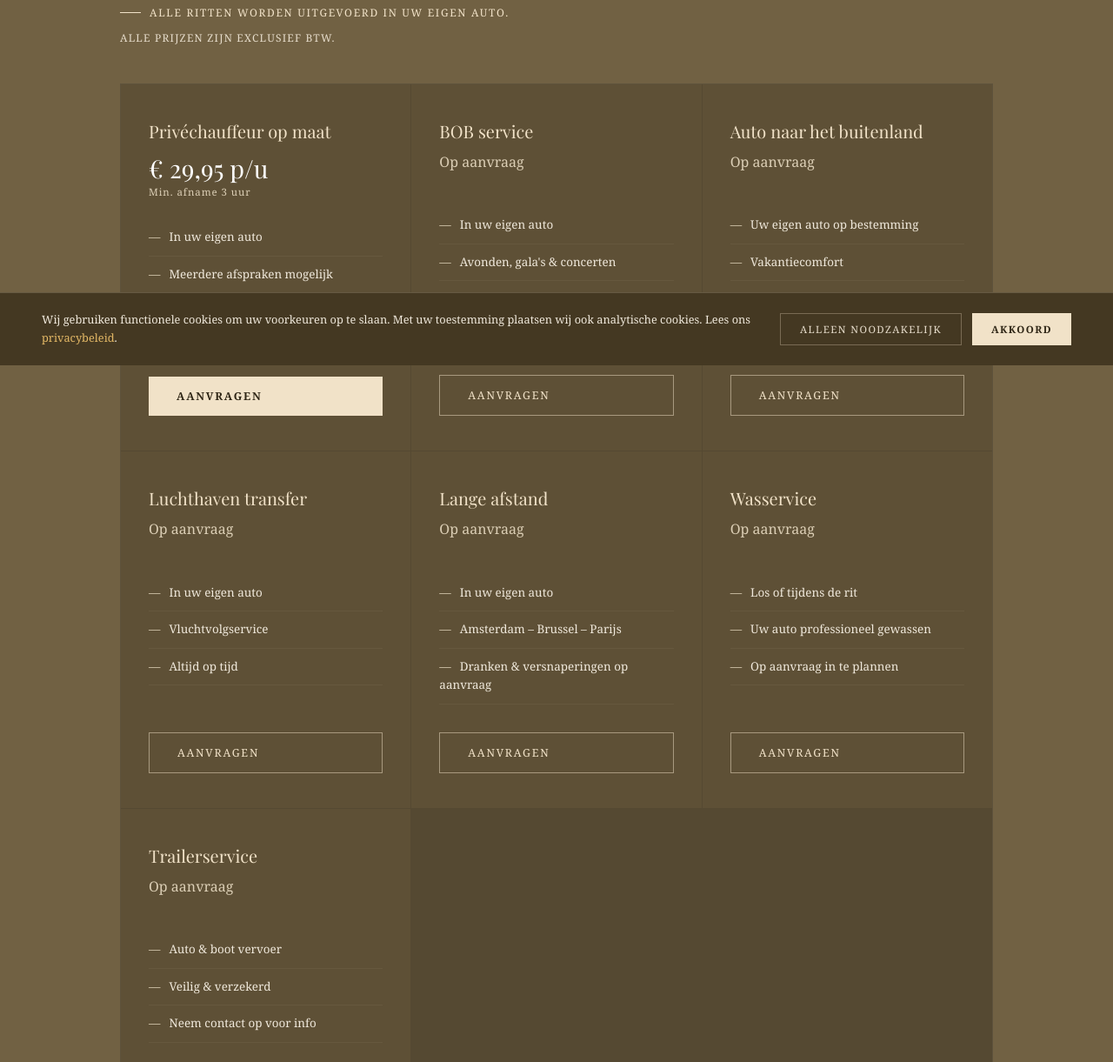
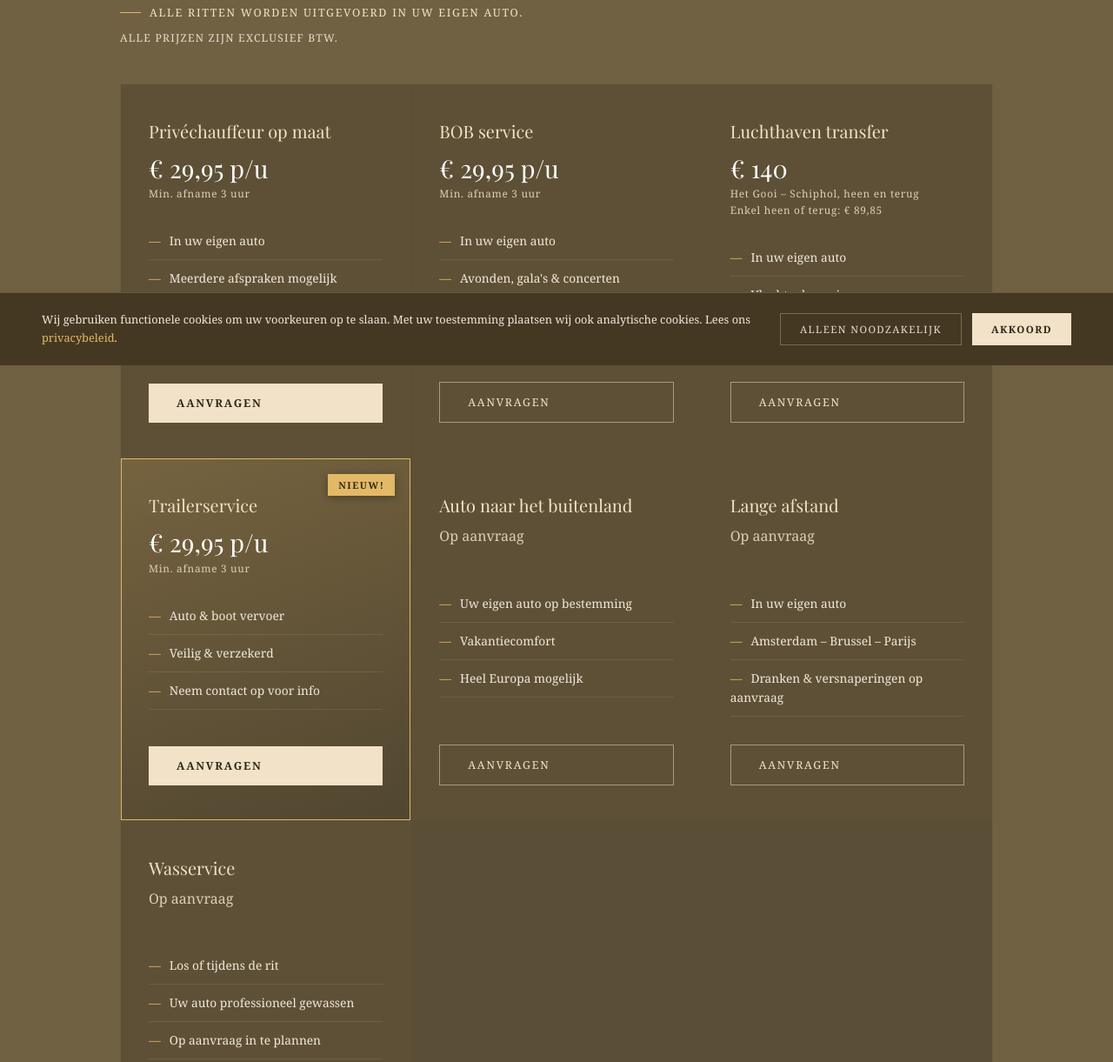
Before and after one commit to ottenwebstudios/Vlist-Otten, a plain HTML site: page tarieven.html in a window 1280 px wide. Shown: the part 380-1601 px from the top of the page at 87% size. Drawn offline with nearby package versions, Linux system fonts and the light colour scheme; a web font is replaced by a local one.

Commit message:
Update tarieven.html

```diff
--- a/tarieven.html
+++ b/tarieven.html
@@ -4,7 +4,7 @@
   <meta charset="UTF-8" />
   <meta name="viewport" content="width=device-width, initial-scale=1.0, viewport-fit=cover" />
   <meta name="description" content="Bekijk de tarieven van Vlist – Otten Chauffeursdiensten. Transparante prijzen, altijd in uw eigen auto." />
-  <meta name="theme-color" content="#1e1810" />
+  <meta name="theme-color" content="#443822" />
   <title>Tarieven – Vlist Otten</title>
   <link rel="icon" type="image/x-icon" href="favicon.ico" />
   <link rel="apple-touch-icon" href="images/apple-touch-icon.png" />
@@ -14,28 +14,21 @@
   <link rel="stylesheet" href="style.css" />
   <style>
     body { padding-top: 80px; }
-    .own-car-notice {
-      display:inline-flex; align-items:center; gap:10px;
-      font-size:.75rem; letter-spacing:.14em; text-transform:uppercase;
-      color:var(--gold); margin-bottom:12px;
-    }
-    .own-car-notice::before { content:''; display:block; width:24px; height:1px; background:var(--gold); }
-    .btw-notice {
-      font-size:.75rem; letter-spacing:.1em; text-transform:uppercase;
-      color:var(--text-muted); margin-bottom:44px; display:block;
-    }
-    .tarieven-grid { display:grid; grid-template-columns:repeat(3,1fr); gap:1px; background:rgba(0,0,0,.25); border:1px solid rgba(203,190,174,.08); margin-bottom:48px; }
+    .own-car-notice { display:inline-flex; align-items:center; gap:10px; font-size:.78rem; letter-spacing:.14em; text-transform:uppercase; color:var(--gold); margin-bottom:12px; }
+    .own-car-notice::before { content:''; display:block; width:24px; height:1px; background:var(--accent); }
+    .btw-notice { font-size:.76rem; letter-spacing:.1em; text-transform:uppercase; color:var(--text-muted); margin-bottom:44px; display:block; }
+    .tarieven-grid { display:grid; grid-template-columns:repeat(3,1fr); gap:1px; background:rgba(0,0,0,.2); border:1px solid rgba(241,226,200,.1); margin-bottom:40px; }
     .tarief-card { background:var(--bg-dk); padding:40px 32px; display:flex; flex-direction:column; transition:background .3s; }
-    .tarief-card:hover { background:rgba(0,0,0,.18); }
-    .tarief-badge { display:inline-block; font-size:.58rem; letter-spacing:.16em; text-transform:uppercase; color:var(--gold-muted); border:1px solid rgba(203,190,174,.25); padding:3px 9px; margin-bottom:12px; align-self:flex-start; }
+    .tarief-card:hover { background:rgba(0,0,0,.12); }
     .tarief-name { font-family:var(--serif); font-size:1.25rem; color:var(--gold); margin-bottom:14px; font-weight:400; }
+    .tarief-card.card-featured .tarief-name { padding-right:70px; }
     .tarief-price { font-family:var(--serif); font-size:1.8rem; color:var(--white); line-height:1.1; margin-bottom:4px; }
     .tarief-price.poa { font-size:1rem; color:var(--gold-muted); font-family:var(--body); }
-    .tarief-price-note { font-size:.72rem; color:var(--gold-muted); letter-spacing:.08em; margin-bottom:24px; min-height:1.2em; }
+    .tarief-price-note { font-size:.74rem; color:var(--gold-muted); letter-spacing:.06em; line-height:1.6; margin-bottom:24px; min-height:1.2em; }
     .tarief-features { list-style:none; flex:1; margin-bottom:32px; }
-    .tarief-features li { padding:10px 0; border-bottom:1px solid rgba(203,190,174,.07); font-size:.84rem; color:var(--text-sub); line-height:1.6; }
-    .tarief-features li::before { content:'—'; color:var(--gold-muted); margin-right:10px; }
-    .tarief-note { font-size:.78rem; color:var(--text-muted); line-height:1.8; border-top:1px solid rgba(203,190,174,.08); padding-top:24px; }
+    .tarief-features li { padding:10px 0; border-bottom:1px solid rgba(241,226,200,.1); font-size:.86rem; color:var(--text-sub); line-height:1.6; }
+    .tarief-features li::before { content:'—'; color:var(--accent); margin-right:10px; }
+    .tarief-note { font-size:.8rem; color:var(--text-muted); line-height:1.8; border-top:1px solid rgba(241,226,200,.12); padding-top:24px; }
     @media (max-width:900px) { .tarieven-grid { grid-template-columns:repeat(2,1fr); } }
     @media (max-width:520px) { .tarieven-grid { grid-template-columns:1fr; } }
   </style>
@@ -43,16 +36,19 @@
 <body>
 
 <nav id="mainNav">
-  <div class="hamburger" id="hamburger" onclick="toggleSidebar()" aria-label="Menu" role="button"><span></span><span></span><span></span></div>
+  <div class="hamburger" id="hamburger" onclick="toggleSidebar()" aria-label="Menu" role="button">
+    <span></span><span></span><span></span>
+  </div>
   <a class="nav-logo" href="index.html">Vlist <span>&ndash;</span> Otten</a>
   <div class="nav-right">
-    <div class="lang-switch">
+    <div class="lang-switch" aria-label="Taal kiezen">
       <button class="lang-btn" data-lang="nl" onclick="setLang('nl')">NL</button>
-      <span class="sep">/</span>
+      <span class="sep" aria-hidden="true">/</span>
       <button class="lang-btn" data-lang="en" onclick="setLang('en')">EN</button>
     </div>
   </div>
 </nav>
+
 <div class="sidebar-overlay" id="overlay" onclick="closeSidebar()"></div>
 <aside class="sidebar" id="sidebar" aria-label="Navigatie">
   <span class="sidebar-label">Navigatie</span>
@@ -64,7 +60,11 @@
     <li><a href="contact.html">Boeken &amp; Contact</a></li>
     <li><a href="voorwaarden.html">Voorwaarden</a></li>
   </ul>
-  <div class="sidebar-footer">Vlist &ndash; Otten Chauffeursdiensten<br><span class="sidebar-sub"></span><br>+31 6 27 31 32 03 / +31 6 15 66 71 65</div>
+  <div class="sidebar-footer">
+    Vlist &ndash; Otten Chauffeursdiensten<br>
+    <span class="sidebar-sub"></span><br>
+    +31 6 27 31 32 03 / +31 6 15 66 71 65
+  </div>
 </aside>
 
 <main class="page-inner">
@@ -79,7 +79,6 @@
 
   <div class="tarieven-grid">
 
-    <!-- 1: Privéchauffeur -->
     <div class="tarief-card">
       <div class="tarief-name" data-t="t1-name">Privéchauffeur op maat</div>
       <div class="tarief-price" data-t="t1-price">€ 29,95 p/u</div>
@@ -92,11 +91,10 @@
       <a class="btn btn-primary" href="contact.html?dienst=Priv%C3%A9chauffeur+op+maat" data-t="tr-cta">Aanvragen</a>
     </div>
 
-    <!-- 2: BOB -->
     <div class="tarief-card">
       <div class="tarief-name" data-t="t2-name">BOB service</div>
-      <div class="tarief-price poa" data-t="tr-poa">Op aanvraag</div>
-      <div class="tarief-price-note">&nbsp;</div>
+      <div class="tarief-price" data-t="p-hourly">€ 29,95 p/u</div>
+      <div class="tarief-price-note" data-t="p-min3">Min. afname 3 uur</div>
       <ul class="tarief-features">
         <li data-t="t2-f1">In uw eigen auto</li>
         <li data-t="t2-f2">Avonden, gala's &amp; concerten</li>
@@ -105,7 +103,31 @@
       <a class="btn btn-outline" href="contact.html?dienst=BOB+service" data-t="tr-cta">Aanvragen</a>
     </div>
 
-    <!-- 3: Buitenland -->
+    <div class="tarief-card">
+      <div class="tarief-name" data-t="t4-name">Luchthaven transfer</div>
+      <div class="tarief-price" data-t="a-price">€ 140</div>
+      <div class="tarief-price-note" data-t="a-note">Het Gooi – Schiphol, heen en terug<br>Enkel heen of terug: € 89,85</div>
+      <ul class="tarief-features">
+        <li data-t="t4-f1">In uw eigen auto</li>
+        <li data-t="t4-f2">Vluchtvolgservice</li>
+        <li data-t="t4-f3">Altijd op tijd</li>
+      </ul>
+      <a class="btn btn-outline" href="contact.html?dienst=Luchthaven+transfer" data-t="tr-cta">Aanvragen</a>
+    </div>
+
+    <div class="tarief-card card-featured">
+    <span class="badge-new" data-t="new">Nieuw!</span>
+      <div class="tarief-name" data-t="t6-name">Trailerservice</div>
+      <div class="tarief-price" data-t="p-hourly">€ 29,95 p/u</div>
+      <div class="tarief-price-note" data-t="p-min3">Min. afname 3 uur</div>
+      <ul class="tarief-features">
+        <li data-t="t6-f1">Auto &amp; boot vervoer</li>
+        <li data-t="t6-f2">Veilig &amp; verzekerd</li>
+        <li data-t="t6-f3">Neem contact op voor info</li>
+      </ul>
+      <a class="btn btn-primary" href="contact.html?dienst=Trailerservice" data-t="tr-cta">Aanvragen</a>
+    </div>
+
     <div class="tarief-card">
       <div class="tarief-name" data-t="t3-name">Auto naar het buitenland</div>
       <div class="tarief-price poa" data-t="tr-poa">Op aanvraag</div>
@@ -118,20 +140,6 @@
       <a class="btn btn-outline" href="contact.html?dienst=Auto+naar+het+buitenland" data-t="tr-cta">Aanvragen</a>
     </div>
 
-    <!-- 4: Luchthaven -->
-    <div class="tarief-card">
-      <div class="tarief-name" data-t="t4-name">Luchthaven transfer</div>
-      <div class="tarief-price poa" data-t="tr-poa">Op aanvraag</div>
-      <div class="tarief-price-note">&nbsp;</div>
-      <ul class="tarief-features">
-        <li data-t="t4-f1">In uw eigen auto</li>
-        <li data-t="t4-f2">Vluchtvolgservice</li>
-        <li data-t="t4-f3">Altijd op tijd</li>
-      </ul>
-      <a class="btn btn-outline" href="contact.html?dienst=Luchthaven+transfer" data-t="tr-cta">Aanvragen</a>
-    </div>
-
-    <!-- 5: Lange afstand -->
     <div class="tarief-card">
       <div class="tarief-name" data-t="t5-name">Lange afstand</div>
       <div class="tarief-price poa" data-t="tr-poa">Op aanvraag</div>
@@ -144,9 +152,8 @@
       <a class="btn btn-outline" href="contact.html?dienst=Lange+afstand" data-t="tr-cta">Aanvragen</a>
     </div>
 
-    <!-- 6: Was service -->
     <div class="tarief-card">
-      <div class="tarief-name" data-t="t7-name">Was service</div>
+      <div class="tarief-name" data-t="t7-name">Wasservice</div>
       <div class="tarief-price poa" data-t="tr-poa">Op aanvraag</div>
       <div class="tarief-price-note">&nbsp;</div>
       <ul class="tarief-features">
@@ -154,29 +161,35 @@
         <li data-t="t7-f2">Uw auto professioneel gewassen</li>
         <li data-t="t7-f3">Op aanvraag in te plannen</li>
       </ul>
-      <a class="btn btn-outline" href="contact.html?dienst=Was+service" data-t="tr-cta">Aanvragen</a>
-    </div>
-
-    <!-- 7: Trailerservice — nu beschikbaar -->
-    <div class="tarief-card">
-      <div class="tarief-name" data-t="t6-name">Trailerservice</div>
-      <div class="tarief-price poa" data-t="tr-poa">Op aanvraag</div>
-      <div class="tarief-price-note">&nbsp;</div>
-      <ul class="tarief-features">
-        <li data-t="t6-f1">Auto &amp; boot vervoer</li>
-        <li data-t="t6-f2">Veilig &amp; verzekerd</li>
-        <li data-t="t6-f3">Neem contact op voor info</li>
-      </ul>
-      <a class="btn btn-outline" href="contact.html?dienst=Trailerservice" data-t="tr-cta">Aanvragen</a>
+      <a class="btn btn-outline" href="contact.html?dienst=Wasservice" data-t="tr-cta">Aanvragen</a>
     </div>
 
   </div>
+
+  <div class="info-grid">
+    <div class="info-box">
+      <h3 data-t="night-t">Nachttarief</h3>
+      <p data-t="night-p">€ 35 per uur tussen 01:00 en 06:00.</p>
+    </div>
+    <div class="info-box">
+      <h3 data-t="canc-t">Annulering</h3>
+      <p data-t="canc-p">Bij annulering binnen 24 uur brengen wij 50% van de kosten in rekening, en binnen 12 uur 100% van het afgesproken bedrag.</p>
+    </div>
+  </div>
+
   <p class="tarief-note" data-t="tr-note">Dranken en versnaperingen kunnen bij alle diensten worden aangevraagd via het boekingsformulier. Alle prijzen zijn exclusief BTW.</p>
 </main>
 
-<footer class="site-footer">&copy; 2026 Vlist &ndash; Otten Chauffeursdiensten &nbsp;&middot;&nbsp; KvK: 99913925 &nbsp;|&nbsp;<a href="voorwaarden.html#av" data-t="ft-av">Algemene Voorwaarden</a></footer>
+<footer class="site-footer">
+  &copy; 2026 Vlist &ndash; Otten Chauffeursdiensten &nbsp;&middot;&nbsp; KvK: 99913925 &nbsp;|&nbsp;
+  <a href="voorwaarden.html#av" data-t="ft-av">Algemene Voorwaarden</a>
+</footer>
+
 <div class="cookie-bar" id="cookieBar" role="dialog" aria-label="Cookie melding">
-  <p class="cookie-text"><span data-t="ck-txt"></span><a href="voorwaarden.html" data-t="ck-link"></a>.</p>
+  <p class="cookie-text">
+    <span data-t="ck-txt"></span>
+    <a href="voorwaarden.html" data-t="ck-link"></a>.
+  </p>
   <div class="cookie-buttons">
     <button class="cookie-btn cookie-decline" onclick="declineCookies()" data-t="ck-dec"></button>
     <button class="cookie-btn cookie-accept" onclick="acceptCookies()" data-t="ck-acc"></button>
```
